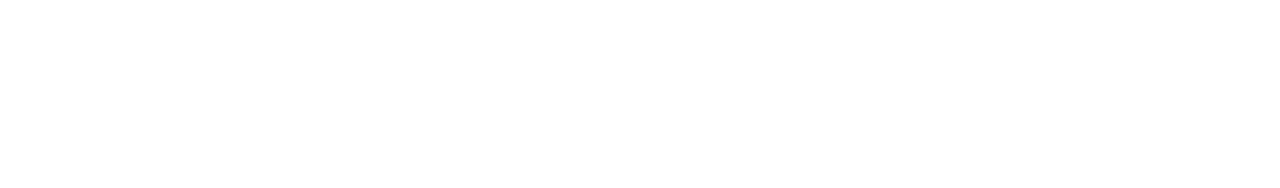
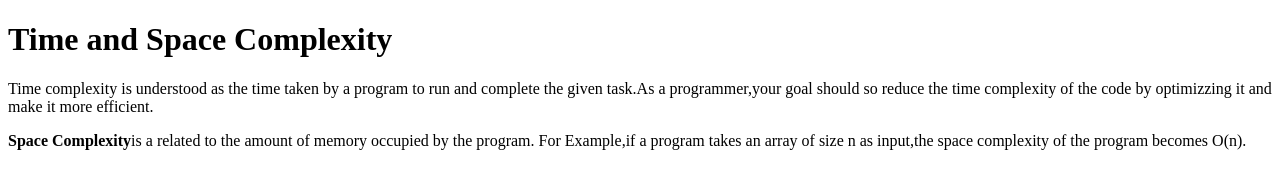
Before and after one commit to acciojob/time-and-space-complexity-raksha-rajpoot, a website: page main.html in a window 1280 px wide. Drawn offline with Linux system fonts and the light colour scheme.

Commit message:
created a submission

```diff
--- a/main.html
+++ b/main.html
@@ -8,6 +8,9 @@
 
 <body>
 	<!-- the entire body must be written by student -->
+	<h1>Time and Space Complexity</h1>
+	<P>Time complexity is understood as the time taken by a program to run and complete the given task.As a programmer,your goal should so reduce the time complexity of the code by optimizzing it and make it more efficient.</P>
+	<p><b>Space Complexity</b>is a related to the amount of memory occupied by the program. For Example,if a program takes an array of size n as input,the space complexity of the program becomes O(n).</p>
     <script type="text/javascript" src="./script.js">
 </script>
 
```
